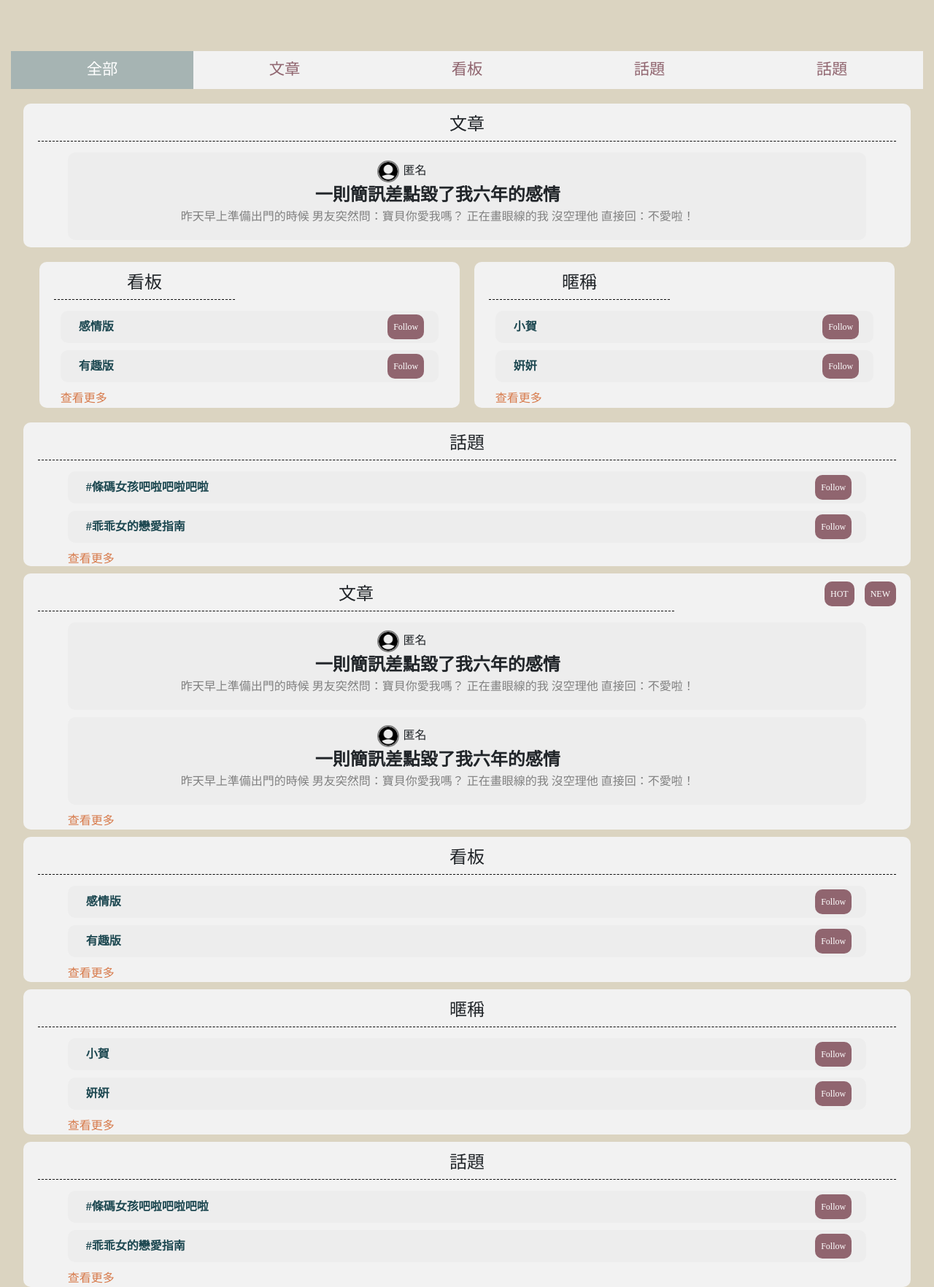
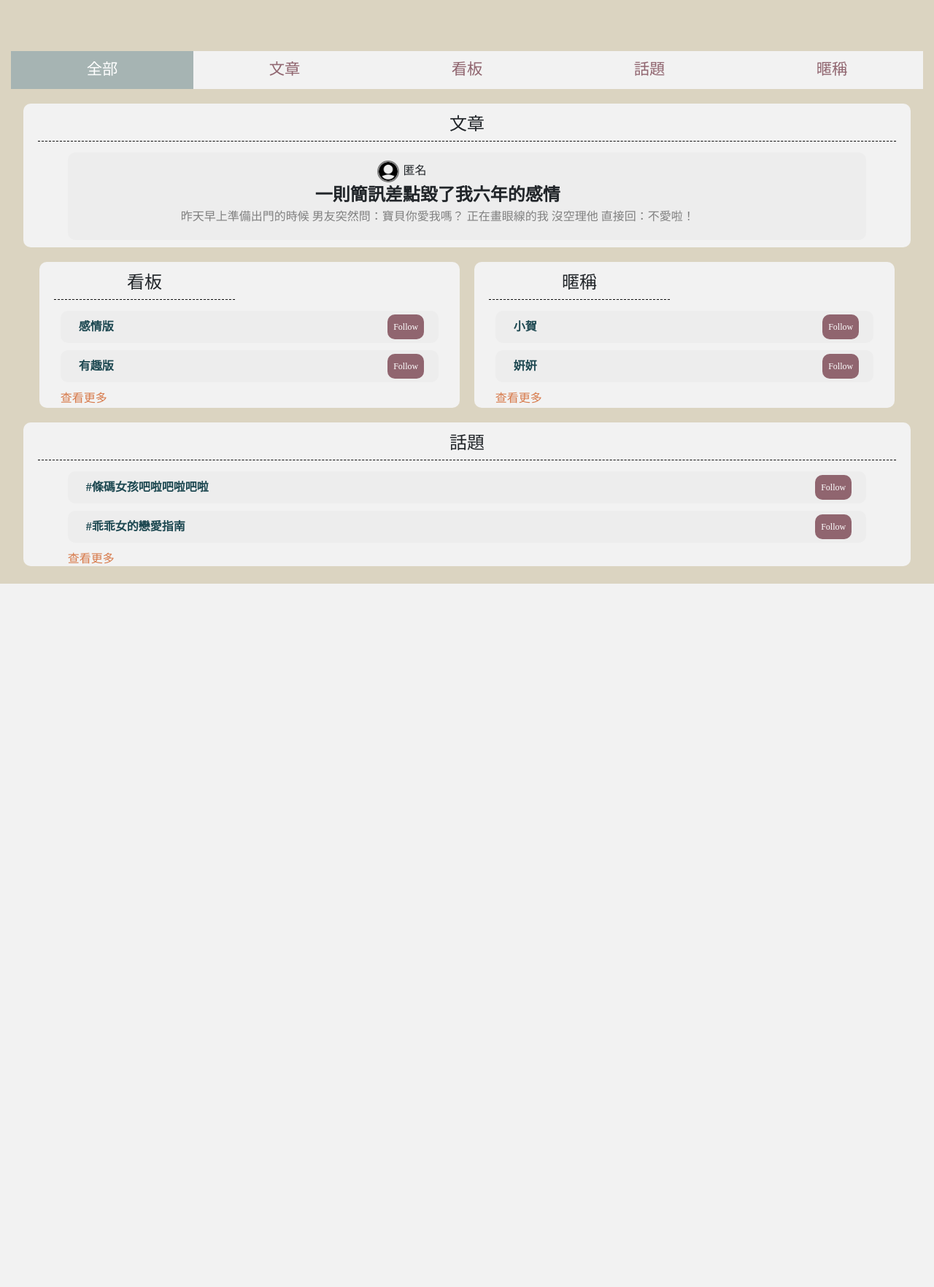
Before and after one commit to yushiuandu/DB_FP, a PHP site: page /search.php in a window 1280 px wide. Shown: the whole page at 73% size. After the commit the page ends 800 px from the top, so only its background shows below. Run offline with PHP 8.4, Linux system fonts and the light colour scheme; the visitor is signed in with stand-in values (Sample User, id 1); some libraries are stand-ins or nearby versions.

Commit message:
20200520 du

```diff
--- a/index/search.php
+++ b/index/search.php
@@ -1,7 +1,11 @@
 
 <?php
     //$key = $_GET["key"];
-
+    if(isset($_GET['search'])){
+        $search = $_GET['search'];
+    }else{
+        $search = "all";
+    }
 
 ?>
 <!doctype html>
@@ -24,16 +28,17 @@
     <div class="row justify-content-center">
         <div class="col-md-12 bt">
             <!-- now是現在在地分頁 -->
-            <div class="btnn pointer now" onclick="location.href='../index/index/?page=search&';">全部</div>
-            <div class="btnn pointer" onclick="location.href='../index/index/?page=search&';">文章</div>
-            <div class="btnn pointer" onclick="location.href='../index/index/?page=search&';">看板</div>
-            <div class="btnn pointer" onclick="location.href='../index/index/?page=search&';">話題</div>
-            <div class="btnn pointer" onclick="location.href='../index/index/?page=search&';">話題</div>
+            <div class="btnn pointer <?php if($search == 'all'){ echo 'now';}?>" onclick="location.href='../index/index.php?page=search&search=all';">全部</div>
+            <div class="btnn pointer <?php if($search == 'article'){ echo 'now';}?>" onclick="location.href='../index/index.php?page=search&search=article';">文章</div>
+            <div class="btnn pointer <?php if($search == 'forum'){ echo 'now';}?>" onclick="location.href='../index/index.php?page=search&search=forum';">看板</div>
+            <div class="btnn pointer <?php if($search == 'tag'){ echo 'now';}?>" onclick="location.href='../index/index.php?page=search&search=tag';">話題</div>
+            <div class="btnn pointer <?php if($search == 'nickname'){ echo 'now';}?>" onclick="location.href='../index/index.php?page=search&search=nickname';">暱稱</div>
         </div>
     </div>
     <!-- 按鈕選項( 全部、文章、看板、話題、話題)end -->
 
     <!-- 全部按鈕 -->
+    <?php if($search == 'all'){ ?>
     <!-- 文章 -->
     <div class='search-article'>
         <div class="row justify-content-start">
@@ -219,8 +224,9 @@
     <!-- 話題end -->
     <!-- 全部按鈕end -->
 
-    <?php ?>
+    <?php }?>
 
+    <?php if($search == 'article'){ ?>
     <!-- 文章按鈕 -->
     <div class='sm-article'>
         <div class="row justify-content-start mid">
@@ -302,8 +308,8 @@
     </div>
     <!-- 文章按鈕end -->
 
-    <?php ?>
-
+    <?php }?>
+    <?php if($search == 'forum'){ ?>
     <!-- 看板按鈕 -->
      <div class='sm-article'>
         <div class="row justify-content-start">
@@ -341,8 +347,9 @@
     </div>
     <!-- 看板按鈕end -->
 
-    <?php ?>
+    <?php }?>
 
+    <?php if($search == 'nickname'){ ?>
     <!-- 暱稱按鈕 -->
     <div class='sm-article'>
         <div class="row justify-content-start">
@@ -380,7 +387,8 @@
     </div>
     <!-- 暱稱按鈕end -->
 
-    <?php ?>
+    <?php }?>
+    <?php if($search == 'tag'){ ?>
     <!-- 話題按鈕 -->
     <div class='sm-article'>
         <div class="row justify-content-start">
@@ -418,7 +426,7 @@
     </div>
     <!-- 話題按鈕end -->
 
-    <?php ?>
+    <?php }?>
     <!-- Optional JavaScript -->
     <!-- jQuery first, then Popper.js, then Bootstrap JS -->
     <script src="https://code.jquery.com/jquery-3.4.1.slim.min.js" integrity="sha384-J6qa4849blE2+poT4WnyKhv5vZF5SrPo0iEjwBvKU7imGFAV0wwj1yYfoRSJoZ+n" crossorigin="anonymous"></script>
```
